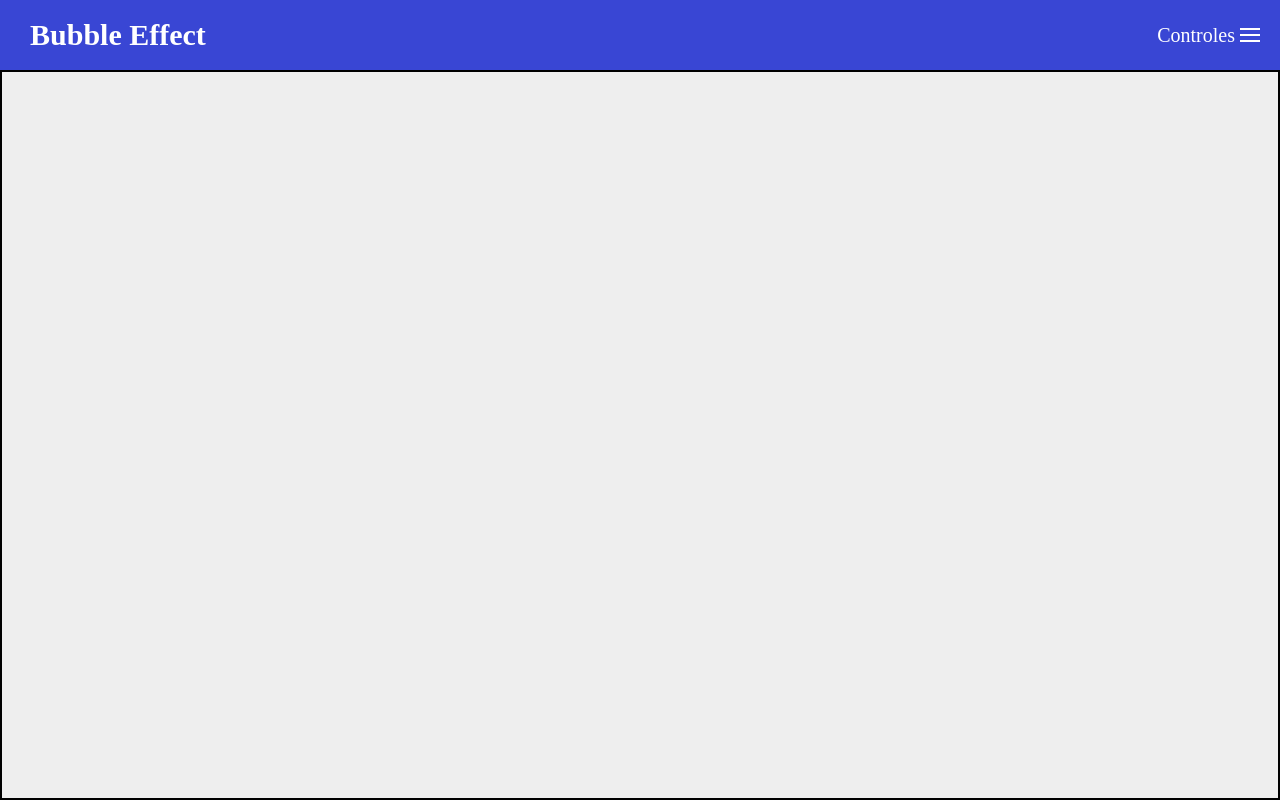
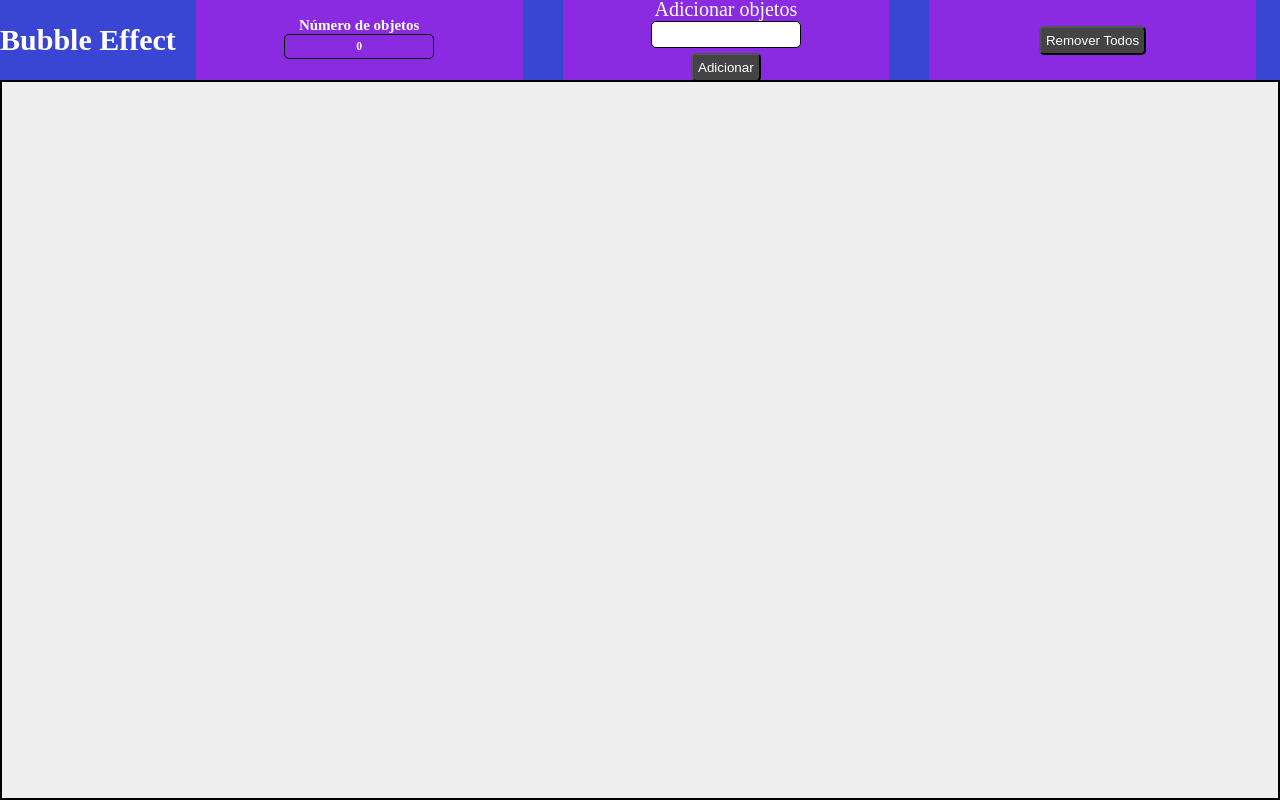
Before and after one commit to StarLordCraft/Bubble-Party, a plain HTML site: page index.html in a window 1280 px wide. Drawn offline with Linux system fonts and the light colour scheme.

Commit message:
HTML and CSS ready

```diff
--- a/index.html
+++ b/index.html
@@ -1,5 +1,5 @@
 <!DOCTYPE html>
-<html lang="en">
+<html lang="pt-br">
 <head>
     <meta charset="UTF-8">
     <meta http-equiv="X-UA-Compatible" content="IE=edge">
@@ -27,7 +27,7 @@
             </div>
 
             <div class="controle">
-                <label for="numBubblesAdd">Quantidade objetos</label>
+                <label for="numBubblesAdd">Adicionar objetos</label>
                 <input type="number" name="numBubblesAdd" id="numBubblesAdd"/>
                 <button id="btnAdicionar">Adicionar</button>
             </div>
--- a/mobile.js
+++ b/mobile.js
@@ -50,3 +50,18 @@ const controles = document.querySelector('.controles');
 
 btnMenu.addEventListener('click', handleButtonClick);
 btnMenu.addEventListener('touchstart', handleButtonClick);
+
+if(window.innerWidth >= 768){
+    btnMenu.removeEventListener('click', handleButtonClick);
+    btnMenu.removeEventListener('touchstart', handleButtonClick);
+}
+
+window.addEventListener('resize', () =>{
+    if(window.innerWidth >= 768){
+        btnMenu.removeEventListener('click', handleButtonClick);
+        btnMenu.removeEventListener('touchstart', handleButtonClick);
+    }else{
+        btnMenu.addEventListener('click', handleButtonClick);
+        btnMenu.addEventListener('touchstart', handleButtonClick);
+    }
+})
--- a/style.css
+++ b/style.css
@@ -29,7 +29,7 @@ header{
     align-items: center;
     justify-content: space-between;
 
-    height: 7rem;
+    height: 8rem;
 
     background-color: var(--menu);
 }
@@ -98,7 +98,7 @@ h1{
     height: 0;
 
     position: absolute;
-    top: 7rem;
+    top: 8rem;
     left: 0;
     z-index: 1;
 
@@ -124,7 +124,7 @@ header.active .hamburger::after{
 }
 
 header.active .controles{
-    height: calc(100% - 7rem);
+    height: calc(100% - 8rem);
 
     visibility: visible !important;
     overflow-y: auto !important;
@@ -138,7 +138,7 @@ header.active .controles{
 
     text-align: center;
 
-    min-width: 50%;
+    width: 50%;
     margin: 2rem;
 
     color: #fff;
@@ -174,7 +174,7 @@ input[type = number], h3{
     display: flex;
 
     width: 100%;
-    height: calc(100% - 7rem);
+    height: calc(100% - 8rem);
 
     background-color: #eee;
 
@@ -183,3 +183,34 @@ input[type = number], h3{
     position: relative;
     overflow: hidden;
 }
+
+@media (min-width: 768px){
+    header{
+        justify-content: flex-start;
+    }
+
+    h1{
+        margin:0;
+    }
+
+    .btnMenu{
+        display: none;
+    }
+
+    .controles{
+        height: 8rem;
+        width: calc(100% - 18rem);
+
+        position: initial;
+
+        flex-direction: row;
+
+        visibility: visible;
+        overflow: hidden;
+    }
+
+    .controle{
+        width: 200rem;
+        height: 8rem;
+    }
+}
```
